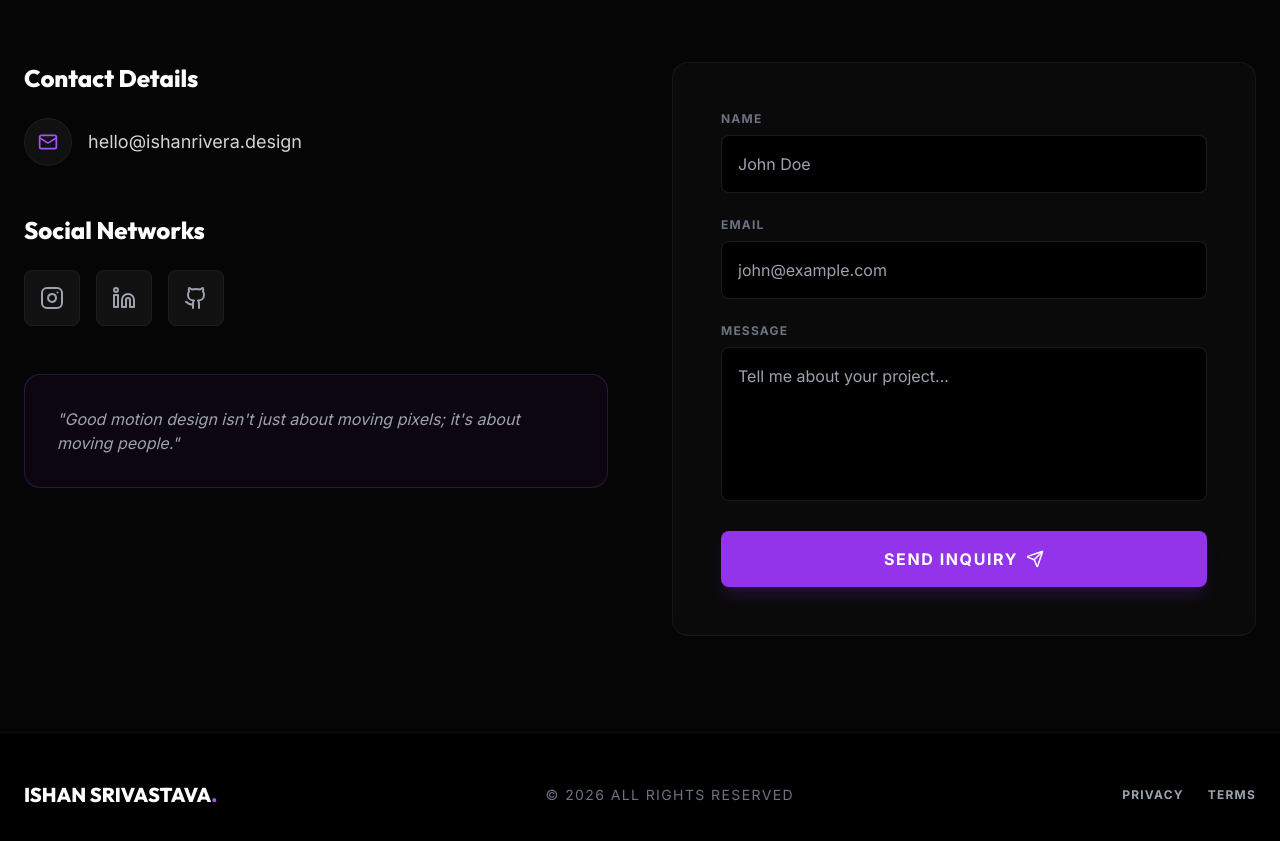
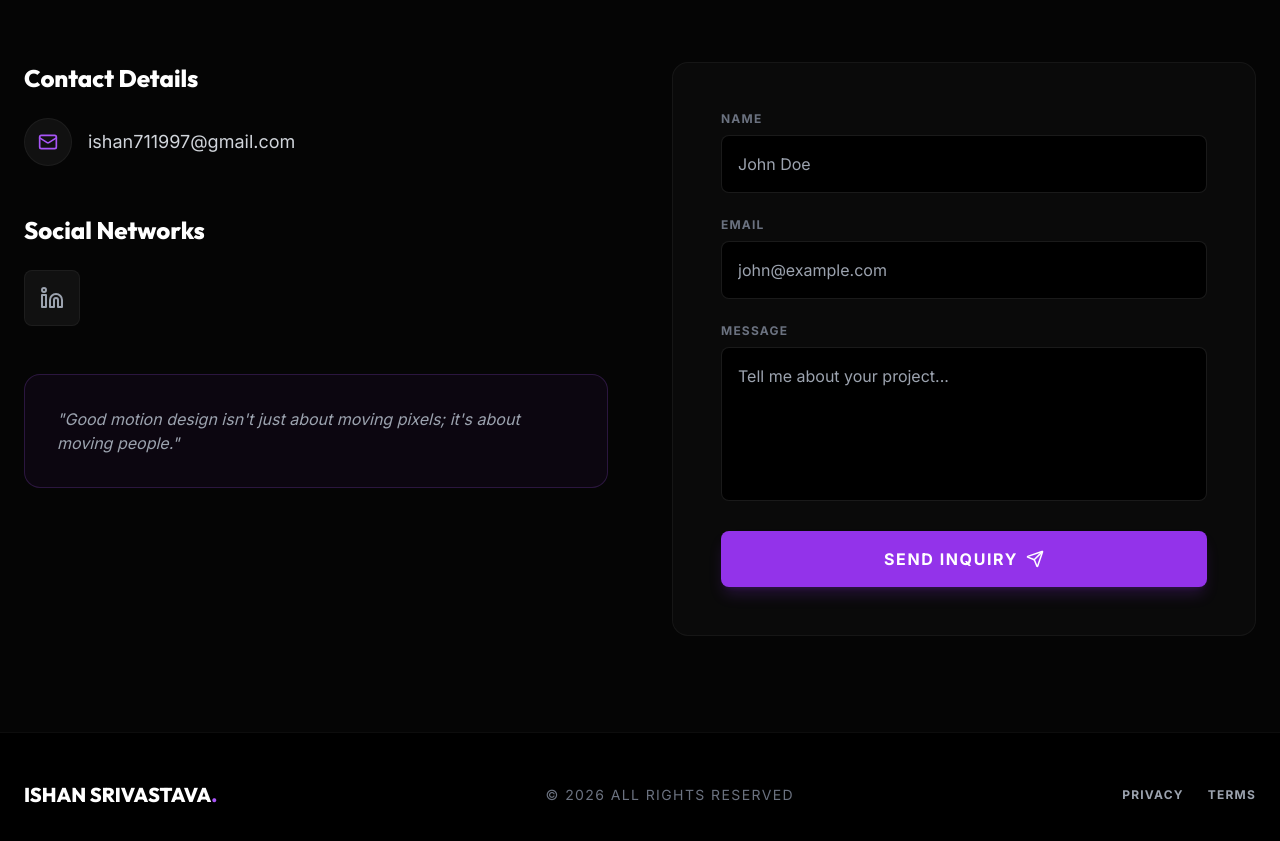
Before and after one commit to ishan711997/Animation-Portfolio-, a React (Vite) app: page / in a window 1280 px wide. Shown: the part 2860-3701 px from the top of the page. Built offline with nearby package versions, Linux system fonts and the light colour scheme.

Commit message:
feat: Setup React 18 and configure API keys
Updates the entry point to use React 18's createRoot API and uncomments the Vite configuration for defining environment variables, specifically for Gemini API keys. Also, updates social links to reflect accurate contact information.

```diff
--- a/components/Contact.tsx
+++ b/components/Contact.tsx
@@ -39,9 +39,9 @@ const Contact: React.FC = () => {
               <h3 className="text-2xl font-heading font-bold text-white mb-6">Social Networks</h3>
               <div className="flex space-x-4">
                 {[
-                  { icon: Instagram, url: SOCIAL_LINKS.instagram },
+                  // { icon: Instagram, url: SOCIAL_LINKS.instagram },
                   { icon: Linkedin, url: SOCIAL_LINKS.linkedin },
-                  { icon: Github, url: "#" }, // Adding a generic one
+                  // { icon: Github, url: "#" }, // Adding a generic one
                 ].map((social, idx) => (
                   <a
                     key={idx}
--- a/constants.tsx
+++ b/constants.tsx
@@ -66,9 +66,9 @@ export const SKILLS: Skill[] = [
 ];
 
 export const SOCIAL_LINKS = {
-  instagram: "https://instagram.com",
-  vimeo: "https://vimeo.com",
-  youtube: "https://youtube.com",
-  linkedin: "https://linkedin.com",
-  email: "hello@ishanrivera.design"
+  // instagram: "https://instagram.com",
+  // vimeo: "https://vimeo.com",
+  // youtube: "https://youtube.com",
+  linkedin: "https://www.linkedin.com/in/ishan-srivastava-a12bb0119/",
+  email: "ishan711997@gmail.com"
 };
--- a/index.html
+++ b/index.html
@@ -47,6 +47,5 @@
 </head>
   <body>
     <div id="root"></div>
-    <script type="module" src="/src/main.tsx"></script>
   </body>
 </html>
--- a/src/main.tsx
+++ b/index.tsx
@@ -1,7 +1,7 @@
 
 import React from 'react';
 import ReactDOM from 'react-dom/client';
-import App from '../App';
+import App from './App';
 
 const rootElement = document.getElementById('root');
 if (!rootElement) {
--- a/vite.config.ts
+++ b/vite.config.ts
@@ -10,10 +10,10 @@ export default defineConfig(({ mode }) => {
         host: '0.0.0.0',
       },
       plugins: [react()],
-      // define: {
-      //   'process.env.API_KEY': JSON.stringify(env.GEMINI_API_KEY),
-      //   'process.env.GEMINI_API_KEY': JSON.stringify(env.GEMINI_API_KEY)
-      // },
+      define: {
+        'process.env.API_KEY': JSON.stringify(env.GEMINI_API_KEY),
+        'process.env.GEMINI_API_KEY': JSON.stringify(env.GEMINI_API_KEY)
+      },
       resolve: {
         alias: {
           '@': path.resolve(__dirname, '.'),
```
